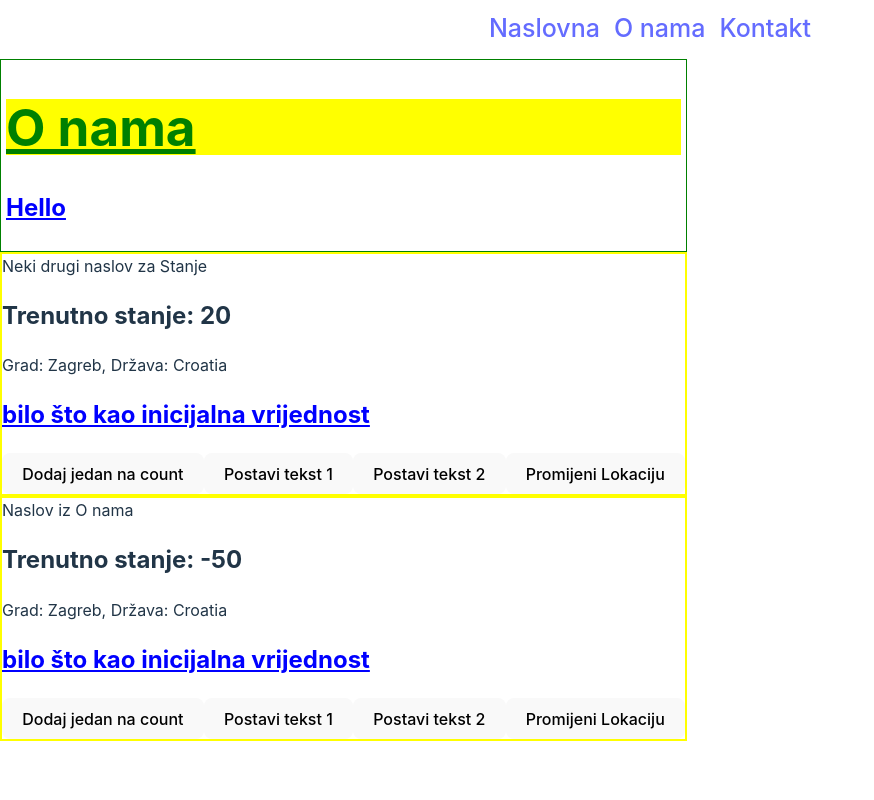
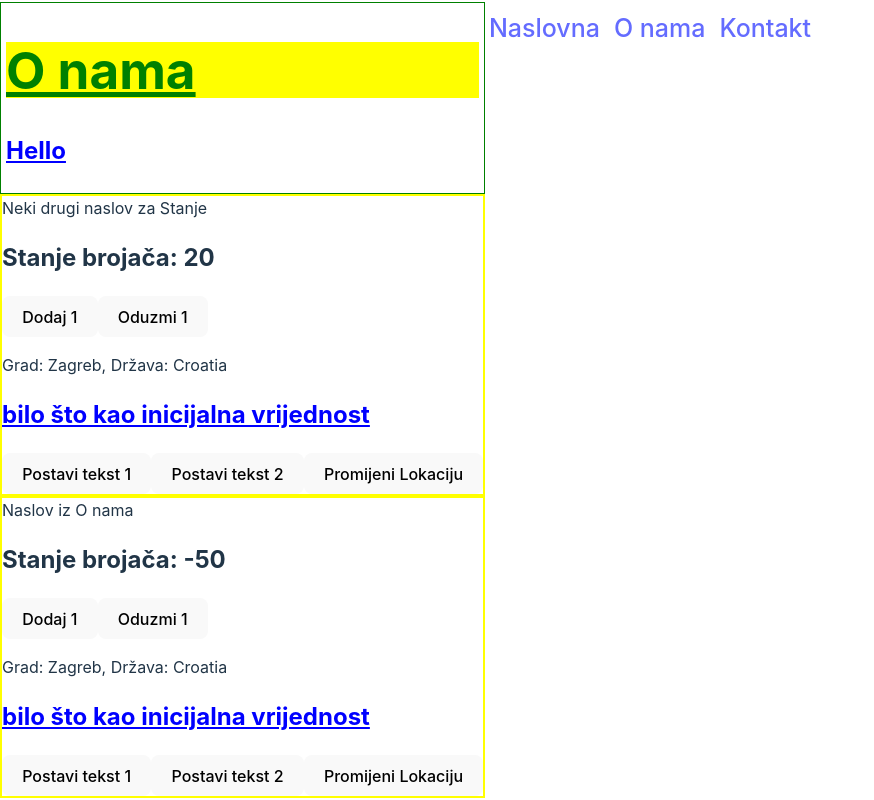
Before and after one commit to webbugt/algebra-react-vjezbe, a React (Vite) app: page /onama in a window 1280 px wide. Shown: the whole page, without its empty margins (0-874 px from the left). Built offline with nearby package versions, Linux system fonts and the light colour scheme.

Commit message:
feat: isolate Counter component

```diff
--- /dev/null
+++ b/src/components/Counter.jsx
@@ -0,0 +1,30 @@
+import { useState } from "react";
+
+export function Counter({ initial }) {
+  const [count, setCount] = useState(initial);
+  console.log("counter se rerenderao", count);
+
+  const addOne = () => {
+    // modifikacija stanja kada ovisimo o prethodnom
+    // koristi se funkcija koja uzima prethodno stanje i vrača novo
+    setCount((previousValue) => previousValue + 1);
+    // verbosniji način zapisa istog
+    // setCount(function(previousValue){
+    //     return previousValue + 1
+    // })
+  };
+
+  const removeOne = () => {
+    setCount(previousValue => previousValue - 1);
+  };
+
+  return <div>
+    <h2>Stanje brojača: {count}</h2>
+    <button onClick={addOne}>
+      Dodaj 1
+    </button>
+    <button onClick={removeOne}>
+      Oduzmi 1
+    </button>
+  </div>;
+}
--- a/src/components/KomponentaSaStanjem.jsx
+++ b/src/components/KomponentaSaStanjem.jsx
@@ -1,59 +1,61 @@
 import propTypes from "prop-types";
 import { useState } from "react";
 import { BlueSubtitle } from "./Titles";
+import { Counter } from "./Counter";
 
-function KomponentaSaStanjem({ nekiNaslov, initialCount }) {
-  const [count,setCount] = useState(initialCount);
-  const [content,setContent] = useState("bilo što kao inicijalna vrijednost")
+function KomponentaSaStanjem({ nekiNaslov, initialCount, id }) {
+  // tijelo koponente - pokrece se na svaki rerender
+  console.log(`KomponentaSaStanjem ${id} se renderala`);
+  const [content, setContent] = useState("bilo što kao inicijalna vrijednost");
 
-  const [location,setLocation] = useState({
+  const [location, setLocation] = useState({
     city: "Zagreb",
-    country: "Croatia"
-  })
+    country: "Croatia",
+  });
 
   return (
-    <div style={{border:"solid yellow 2px"}}>
+    <div style={{ border: "solid yellow 2px" }}>
       {nekiNaslov}
-      <h2>Trenutno stanje: {count}</h2>
-      <p> Grad: {location.city}, Država: {location.country}</p>
+      <Counter initial={initialCount}/>
+      <p>
+        Grad: {location.city}, Država: {location.country}
+      </p>
       <BlueSubtitle title={content} />
-      <button onClick={()=>{
-        // modifikacija stanja kada ovisimo o prethodnom
-        // koristi se funkcija koja uzima prethodno stanje i vrača novo
-        setCount(previousValue => previousValue + 1)
-        // verbosniji način zapisa istog
-        // setCount(function(previousValue){
-        //     return previousValue + 1
-        // })
-      }}> Dodaj jedan na count </button>
-      <button onClick={()=>{
-        setContent("Tekst 1: pisao Pero Perić")
-      }} >
+      <button
+        onClick={() => {
+          setContent("Tekst 1: pisao Pero Perić");
+        }}
+      >
         Postavi tekst 1
       </button>
-      <button onClick={()=>{
-        setContent("Tekst 2: sad je HRT")
-      }} >
+      <button
+        onClick={() => {
+          setContent("Tekst 2: sad je HRT");
+        }}
+      >
         Postavi tekst 2
       </button>
-      <button onClick={()=>{
-        setLocation({ city:"Amsterdam", country:"Nizozemska" })
-      }} >
+      <button
+        onClick={() => {
+          setLocation({ city: "Amsterdam", country: "Nizozemska" });
+        }}
+      >
         Promijeni Lokaciju
       </button>
-
     </div>
   );
 }
 
 KomponentaSaStanjem.propTypes = {
   nekiNaslov: propTypes.string,
-  initialCount: propTypes.number
+  initialCount: propTypes.number,
+  id: propTypes.string,
 };
 
 KomponentaSaStanjem.defaultProps = {
   nekiNaslov: "opća vrijednost nekiNaslov propa",
-  initialCount: 42
+  initialCount: 42,
+  id: "undefined",
 };
 
 export default KomponentaSaStanjem;
--- a/src/components/Titles.jsx
+++ b/src/components/Titles.jsx
@@ -33,6 +33,7 @@ GreenTitle.defaultProps = {
 
 
 function BlueSubtitle({ title, className }) {
+  console.log(`BlueSubtitle rerendered ${title}`)
   return (
     <h2 className={className} style={plaviStil}>
       {title}
--- a/src/routes/Onama.jsx
+++ b/src/routes/Onama.jsx
@@ -11,8 +11,8 @@ export function Onama() {
         subtitle="Hello"
       />
 
-      <KomponentaSaStanjem nekiNaslov="Neki drugi naslov za Stanje" initialCount={20} />
-      <KomponentaSaStanjem nekiNaslov="Naslov iz O nama" initialCount={-50} />
+      <KomponentaSaStanjem id="prva komponenta" nekiNaslov="Neki drugi naslov za Stanje" initialCount={20} />
+      <KomponentaSaStanjem id="matija" nekiNaslov="Naslov iz O nama" initialCount={-50} />
     </div>
   );
 }
```
